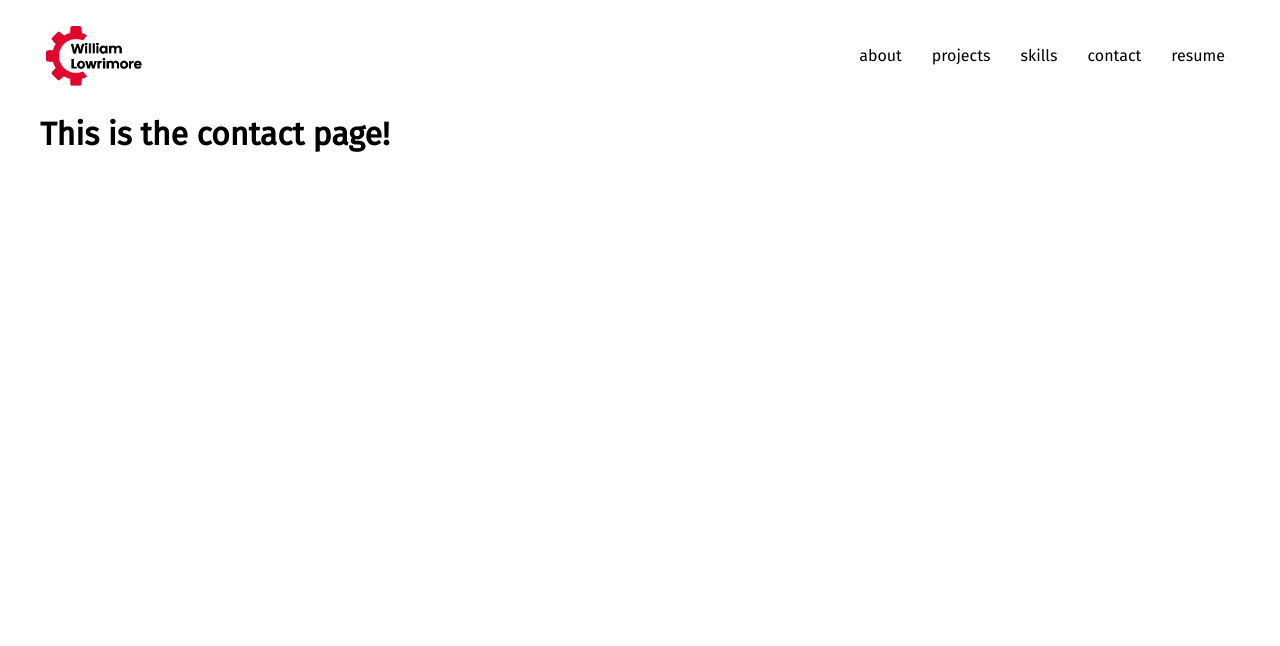
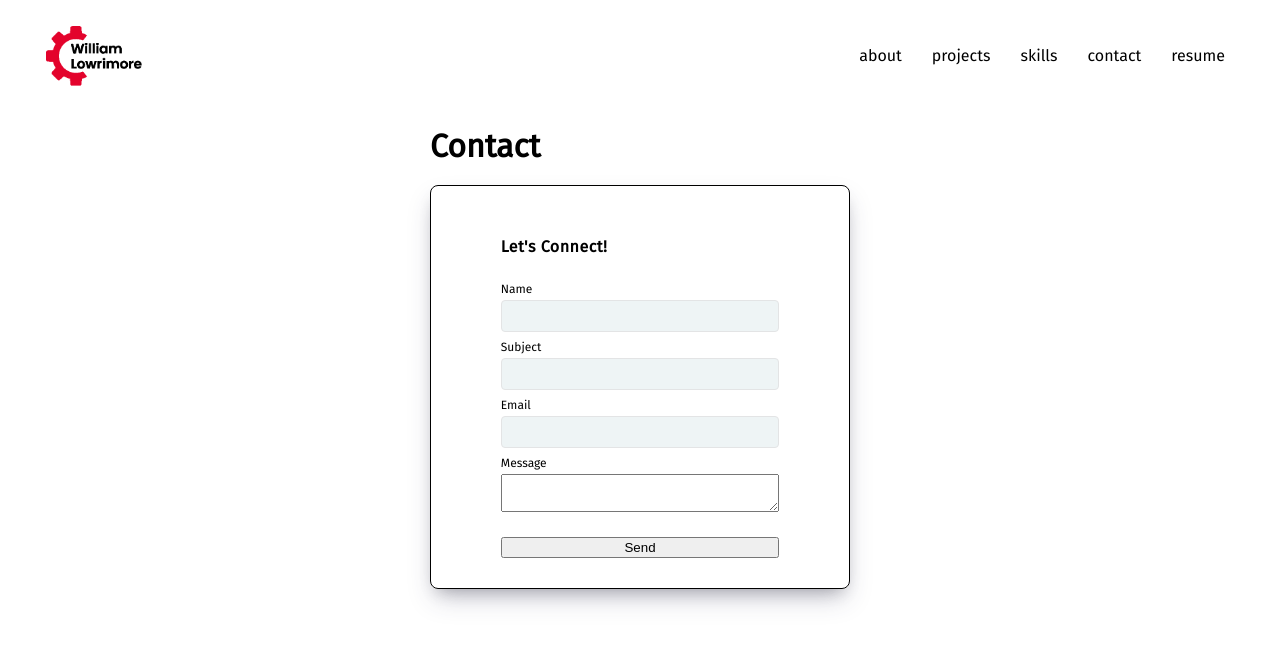
Before and after one commit to wlowrimore/2023_portfolio, a React (Create React App) app in the folder portfolio-code/: page /contact in a window 1280 px wide. Shown: the top 646 px of the page. Built offline with nearby package versions, Linux system fonts and the light colour scheme.

Commit message:
adds basic contact form

```diff
--- /dev/null
+++ b/portfolio-code/src/components/constact-form/contact-form.component.jsx
@@ -0,0 +1,34 @@
+import {
+  ContactFormContainer,
+  Form,
+  Label,
+  Input,
+  TextArea,
+} from "./contact-form.styles";
+
+const ContactForm = () => {
+  return (
+    <ContactFormContainer>
+      <Form>
+        <h4>Let's Connect!</h4>
+        <Label>Name</Label>
+        <Input type="text" name="name" />
+
+        <Label>Subject</Label>
+        <Input type="text" name="subject" />
+
+        <Label>Email</Label>
+        <Input type="email" name="email" />
+
+        <Label>Message</Label>
+        <TextArea type="text" />
+
+        <button type="submit" value="submit">
+          Send
+        </button>
+      </Form>
+    </ContactFormContainer>
+  );
+};
+
+export default ContactForm;
--- /dev/null
+++ b/portfolio-code/src/components/constact-form/contact-form.styles.jsx
@@ -0,0 +1,54 @@
+import styled from "styled-components";
+
+export const ContactFormContainer = styled.div`
+  display: flex;
+  border: 1px solid black;
+  border-radius: 8px;
+  width: 70%;
+  height: auto;
+  padding: 10px;
+  margin: 8px 0;
+  justify-content: center;
+  box-shadow: rgba(50, 50, 93, 0.25) 0px 13px 27px -5px,
+    rgba(0, 0, 0, 0.3) 0px 8px 16px -8px;
+`;
+
+export const Title = styled.h1`
+  font-weight: bold;
+  width: 70%;
+  margin: auto;
+  padding: 12px 0;
+`;
+
+export const Form = styled.form`
+  display: flex;
+  flex-direction: column;
+  width: 80%;
+  padding: 20px;
+
+  h4 {
+    letter-spacing: 0.5px;
+  }
+`;
+
+export const Label = styled.label`
+  font-size: 12px;
+  font-weight: normal;
+  padding: 4px 0;
+`;
+
+export const Input = styled.input`
+  font-size: 16px;
+  padding: 0 4px;
+  background-color: #eef4f5;
+  margin-bottom: 4px;
+  height: 2rem;
+  border: 1px solid #e3e4e5;
+  border-radius: 4px;
+`;
+
+export const TextArea = styled.textarea`
+  font-size: 16px;
+  padding: 0 4px;
+  margin-bottom: 25px;
+`;
--- a/portfolio-code/src/routes/contact/contact.component.jsx
+++ b/portfolio-code/src/routes/contact/contact.component.jsx
@@ -1,8 +1,14 @@
+import { Fragment } from "react";
+import ContactForm from "../../components/constact-form/contact-form.component";
+
+import { ContactContainer, Title } from "./contact.styles";
+
 const Contact = () => {
   return (
-    <div>
-      <h1>This is the contact page!</h1>
-    </div>
+    <ContactContainer>
+      <Title>Contact</Title>
+      <ContactForm />
+    </ContactContainer>
   );
 };
 
--- /dev/null
+++ b/portfolio-code/src/routes/contact/contact.styles.jsx
@@ -0,0 +1,18 @@
+import styled from "styled-components";
+
+export const ContactContainer = styled.div`
+  width: 50%;
+  height: auto;
+  margin: auto;
+  padding: 0;
+  display: flex;
+  flex-direction: column;
+  align-items: center;
+`;
+
+export const Title = styled.h1`
+  font-weight: bold;
+  width: 70%;
+  margin: auto;
+  padding: 12px 0;
+`;
```
